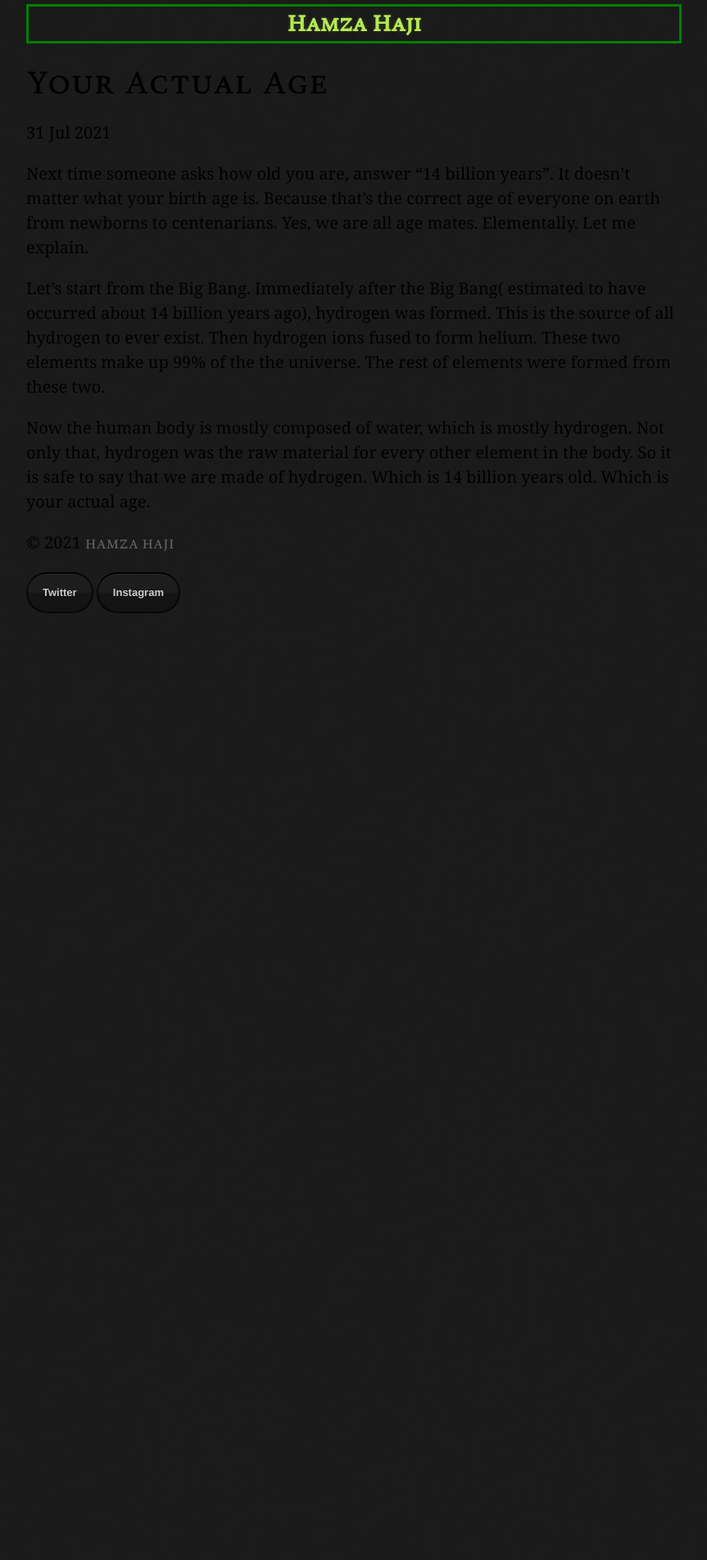
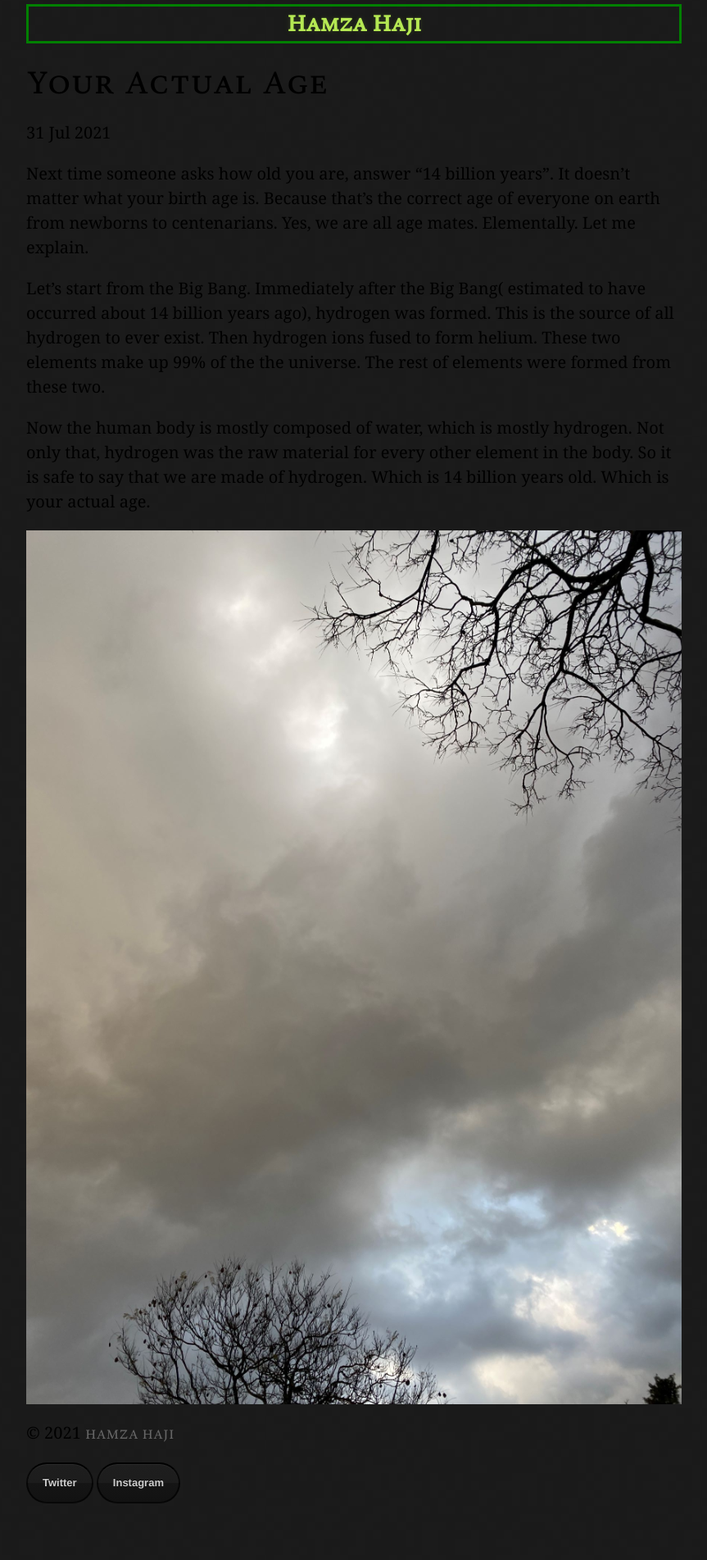
Before and after one commit to hamzambo/hamzambo.github.io, a Jekyll site: the page built from _posts/2021-7-31-Your-actual-age.md, in a window 1280 px wide. Shown: the whole page at 82% size, without its empty margins (208-1071 px from the left). Built offline with Jekyll 4.4.1, drawn with Linux system fonts in a browser that asks for light colours; before the commit the page ends 900 px from its top, so only the background shows below that.

Commit message:
Update 2021-7-31-Your-actual-age.md

```diff
--- a/_posts/2021-7-31-Your-actual-age.md
+++ b/_posts/2021-7-31-Your-actual-age.md
@@ -25,4 +25,6 @@ element in the body. So it is safe to say that we
 are made of hydrogen. Which is 14 billion years
 old. Which is your actual age.
 
+![sky](/assets/images/age.jpg)
+
 © 2021 <a class="small" href="/">HAMZA HAJI</a>
```
